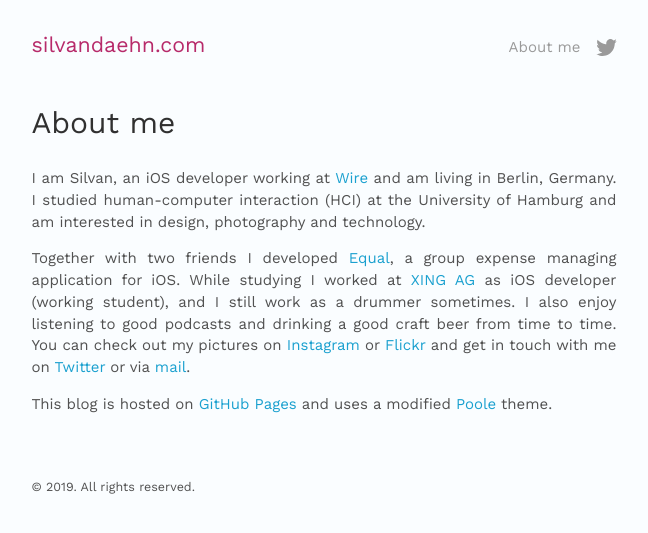
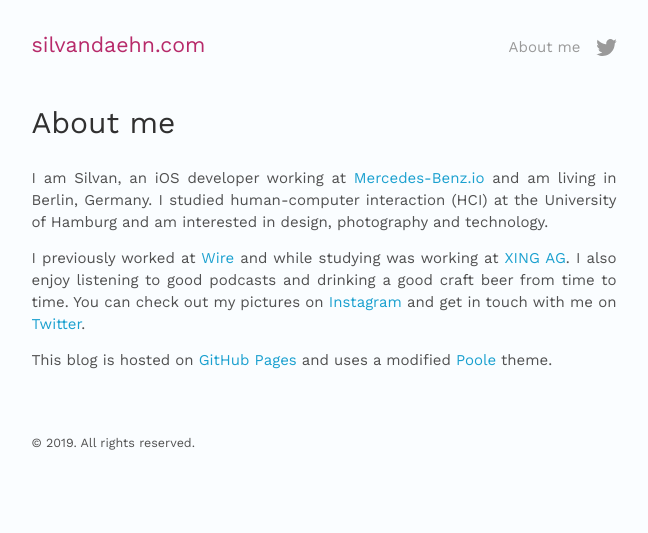
Before and after one commit to daehn/daehn.github.io, a Jekyll site: the page built from about.md, in a window 1280 px wide. Shown: the top 533 px of the page, without its empty margins (316-964 px from the left). Built offline with Jekyll 4.4.1, drawn with Linux system fonts in a browser that asks for light colours.

Commit message:
Update about.md

```diff
--- a/about.md
+++ b/about.md
@@ -3,9 +3,8 @@ layout: page
 title: About me
 ---
 
-I am Silvan, an iOS developer working at [Wire](https://wire.com) and am living in Berlin, Germany. I studied human-computer interaction (HCI) at the University of Hamburg and am interested in design, photography and technology.
+I am Silvan, an iOS developer working at [Mercedes-Benz.io](https://www.mercedes-benz.io) and am living in Berlin, Germany. I studied human-computer interaction (HCI) at the University of Hamburg and am interested in design, photography and technology.
 
-Together with two friends I developed [Equal](http://equalapp.net/), a group expense managing application for iOS.
-While studying I worked at [XING AG](http://www.xing.com) as iOS developer (working student), and I still work as a drummer sometimes. I also enjoy listening to good podcasts and drinking a good craft beer from time to time. You can check out my pictures on [Instagram](http://instagram.com/silvandaehn) or [Flickr](https://www.flickr.com/photos/92838512@N07/) and get in touch with me on [Twitter](https://twitter.com/silvandaehn) or via [mail](mailto:mail@silvandaehn.de).
+I previously worked at [Wire](https://wire.com) and while studying was working at [XING AG](http://www.xing.com). I also enjoy listening to good podcasts and drinking a good craft beer from time to time. You can check out my pictures on [Instagram](http://instagram.com/silvandaehn) and get in touch with me on [Twitter](https://twitter.com/silvandaehn).
 
 This blog is hosted on [GitHub Pages](https://pages.github.com/) and uses a modified [Poole](http://getpoole.com/) theme.
```
